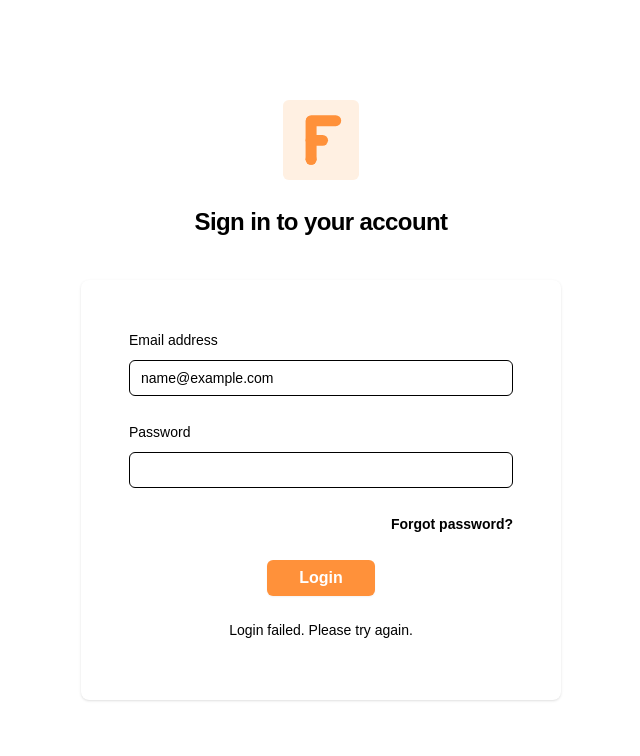
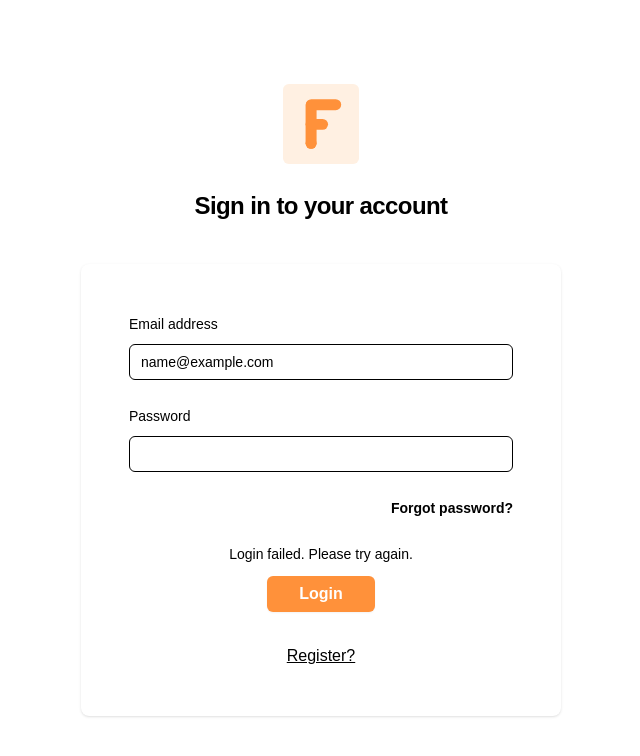
Before and after one commit to Feedflow-Feedback/feedflow, a React (Vite) app in the folder apps/dashboard-frontend/: page /login in a window 1280 px wide. Both pictures are taken after typing "name@example.com", "Sample123" into the empty fields and a click on the button "Login". Shown: the top 756 px of the page, without its empty margins (319-959 px from the left). Built offline with nearby package versions, Linux system fonts and the light colour scheme; no server answers.

Commit message:
feat: small improvements

```diff
--- a/apps/dashboard-frontend/src/App.jsx
+++ b/apps/dashboard-frontend/src/App.jsx
@@ -1,5 +1,6 @@
-// App.js
 import { Routes, Route } from "react-router-dom";
+import { useAuthStore } from "./stores/authStore";
+import { Navigate } from "react-router-dom";
 
 import Project from "./pages/project/projectId";
 import Register from "./pages/register";
@@ -11,14 +12,39 @@ import About from "./pages/about";
 import Features from "./pages/features";
 import Docs from "./pages/docs";
 
+const ProtectedRoute = ({ children }) => {
+  const token = useAuthStore((state) => state.token);
+
+  if (!token) {
+    return <Navigate to="/login" replace />;
+  }
+
+  return children;
+};
+
 const App = () => {
   return (
     <>
       <Routes>
         <Route path="/" element={<Home />} />
 
-        <Route path="/dashboard" element={<Dashboard />} />
-        <Route path="/project/:id" element={<Project />} />
+        <Route
+          path="/dashboard"
+          element={
+            <ProtectedRoute>
+              <Dashboard />
+            </ProtectedRoute>
+          }
+        />
+
+        <Route
+          path="/project/:id"
+          element={
+            <ProtectedRoute>
+              <Project />
+            </ProtectedRoute>
+          }
+        />
         <Route path="/login" element={<SignIn />} />
         <Route path="/register" element={<Register />} />
         <Route path="/pricing" element={<Pricing />} />
--- a/apps/dashboard-frontend/src/pages/register.jsx
+++ b/apps/dashboard-frontend/src/pages/register.jsx
@@ -113,7 +113,15 @@ export default function register() {
                   />
                 </div>
               </div>
-              {error && <p className="text-center text-orange">{error}</p>}
+              <div className="h-8 mb-0">
+                <p
+                  className={` text-center text-sm font-medium text-black ${
+                    error ? "block" : "hidden"
+                  }`}
+                >
+                  {error}
+                </p>
+              </div>
               <div className="flex w-full justify-center">
                 <button
                   type="submit"
--- a/apps/dashboard-frontend/src/pages/signIn.jsx
+++ b/apps/dashboard-frontend/src/pages/signIn.jsx
@@ -164,7 +164,15 @@ export default function signIn() {
                   </a>
                 </div>
               </div>
-
+              <div className="h-8 mb-0">
+                <p
+                  className={` text-center text-sm font-medium text-black ${
+                    error ? "block" : "hidden"
+                  }`}
+                >
+                  {error}
+                </p>
+              </div>
               <div className="flex w-full justify-center">
                 <button
                   type="submit"
@@ -173,16 +181,12 @@ export default function signIn() {
                   Login
                 </button>
               </div>
-              <div className="h-8  ">
-                <p
-                  className={` text-center text-sm font-medium text-black ${
-                    error ? "block" : "hidden"
-                  }`}
-                >
-                  {error}
-                </p>
-              </div>
             </form>
+            <div className="text-center mt-8">
+              <a href="/register" className="underline">
+                Register?
+              </a>
+            </div>
           </div>
         </div>
       </div>
```
